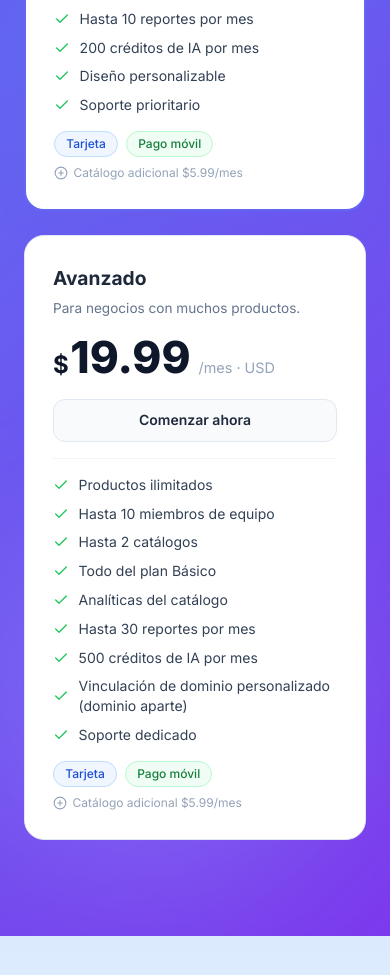
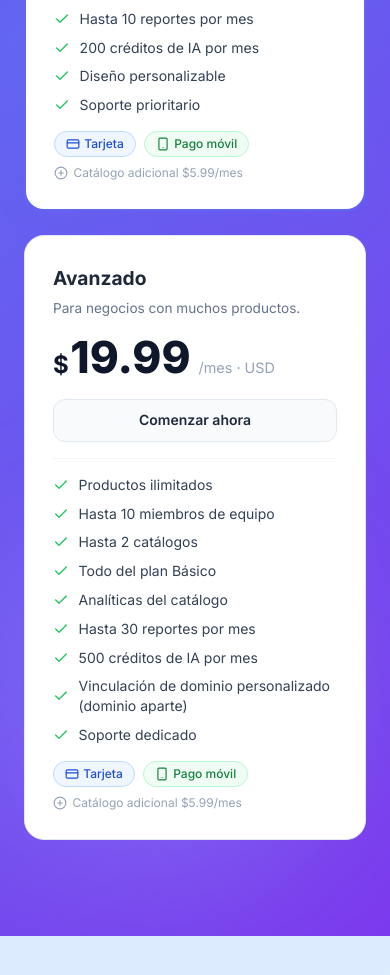
Before and after one commit to NicolasAvailable/catalogohoy_frontend, a React (Vite) app in the folder apps/landing/: page / in a window 390 px wide. Shown: the part 7901-8876 px from the top of the page. Built offline with nearby package versions, Linux system fonts and the light colour scheme; no server answers; the HTML template or start-up script is replaced by a standard one.

Commit message:
style(landing): iconos card/phone en los badges de pago de los planes
Agrega CreditCard (Tarjeta) y Smartphone (Pago móvil) a los badges del footer
de cada plan, igual que en los planes del dashboard del admin.

Co-Authored-By: Claude Opus 4.8 <noreply@anthropic.com>

```diff
--- a/apps/landing/src/components/landing/Pricing.tsx
+++ b/apps/landing/src/components/landing/Pricing.tsx
@@ -1,4 +1,4 @@
-import { Check, X, PlusCircle } from "lucide-react";
+import { Check, X, PlusCircle, CreditCard, Smartphone } from "lucide-react";
 import { useState } from "react";
 import { motion } from "framer-motion";
 import { isVenezuela, useVisitorCountry } from "@/hooks/use-visitor-country";
@@ -351,10 +351,12 @@ const Pricing = () => {
                 {!plan.isFree && (
                   <div className="flex flex-col gap-2">
                     <div className="flex items-center gap-2 flex-wrap">
-                      <span className="inline-flex items-center px-[0.7rem] py-1 rounded-full text-xs font-medium border bg-[#eff6ff] text-[#1d4ed8] border-[#bfdbfe]">
+                      <span className="inline-flex items-center gap-1 px-[0.7rem] py-1 rounded-full text-xs font-medium border bg-[#eff6ff] text-[#1d4ed8] border-[#bfdbfe]">
+                        <CreditCard className="h-3.5 w-3.5 shrink-0" />
                         Tarjeta
                       </span>
-                      <span className="inline-flex items-center px-[0.7rem] py-1 rounded-full text-xs font-medium border bg-[#f0fdf4] text-[#15803d] border-[#bbf7d0]">
+                      <span className="inline-flex items-center gap-1 px-[0.7rem] py-1 rounded-full text-xs font-medium border bg-[#f0fdf4] text-[#15803d] border-[#bbf7d0]">
+                        <Smartphone className="h-3.5 w-3.5 shrink-0" />
                         Pago móvil
                       </span>
                     </div>
```
